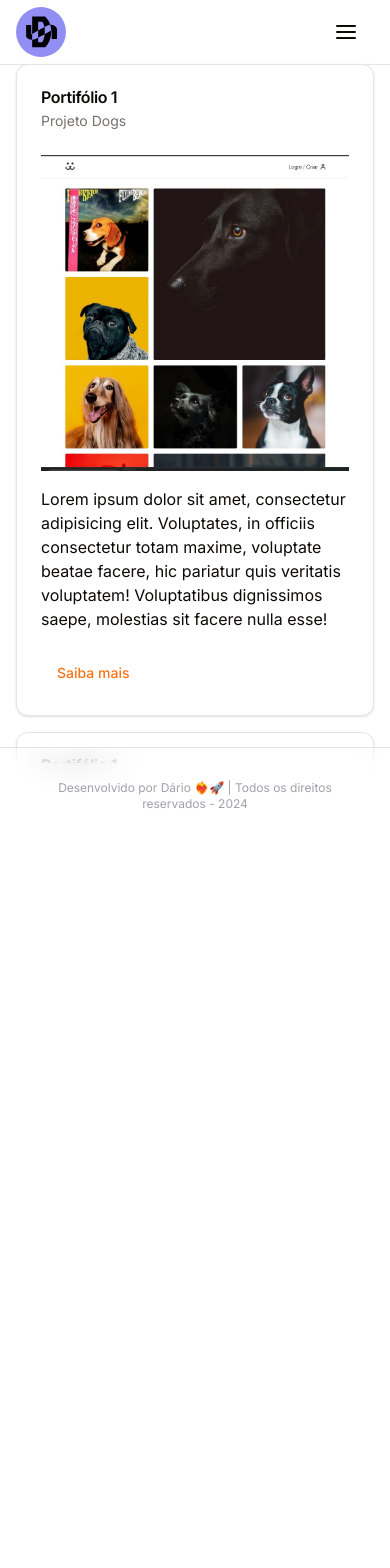
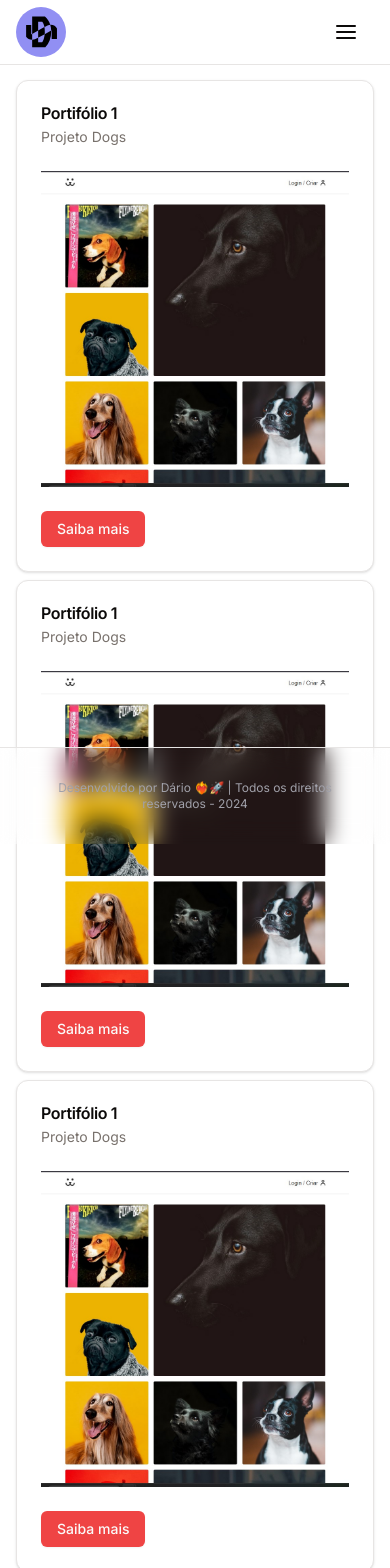
Before and after one commit to dario-souza/portfolio, a Next.js app: page /portfolio in a window 390 px wide. Shown: the top 1568 px of the page. Before the commit the page ends 844 px from the top, so only its background shows below. Built offline with nearby package versions, Linux system fonts and the light colour scheme.

Commit message:
chore: ajuste layout responsivo página de contatos

```diff
--- a/src/app/portfolio/page.tsx
+++ b/src/app/portfolio/page.tsx
@@ -8,8 +8,8 @@ export const metadata: Metadata = {
 
 const PortfolioPage = () => {
   return (
-    <section className='fullscreen'>
-      {Array.from({ length: 2 }).map((_, index) => (
+    <section className='max-w-screen-lg mx-auto px-4 py-4 sm:px-8 grid grid-cols-1 sm:grid-cols-2  gap-2  sm:gap-4'>
+      {Array.from({ length: 10 }).map((_, index) => (
         <ProjectCards key={index} />
       ))}
     </section>
--- a/src/components/header.tsx
+++ b/src/components/header.tsx
@@ -9,7 +9,7 @@ import Link from 'next/link'
 
 export const HeaderComponent = () => {
   return (
-    <header className='border-b fixed top-0 w-full backdrop-blur-sm'>
+    <header className='border-b fixed top-0 w-full backdrop-blur-sm z-20'>
       <div className='h-16 max-w-screen-lg mx-auto px-4 md:px-8 flex justify-between items-center'>
         <Link href="/"><Logo /></Link>
         <nav className="">
--- a/src/components/portfolio-card.tsx
+++ b/src/components/portfolio-card.tsx
@@ -5,7 +5,7 @@ import { Button } from './ui/button'
 
 const ProjectCards = () => {
   return (
-    <Card className='min-w-[250px] max-w-[400px]'>
+    <Card className='hover:scale-[1.02] transition-all duration-300'>
       <CardHeader>
         <CardTitle>
           Portifólio 1
@@ -15,11 +15,12 @@ const ProjectCards = () => {
         </CardDescription>
       </CardHeader>
       <CardContent>
-        <Image src="/dogs.jpg" height={934} width={910} alt='dog' sizes='100vw' priority className='mb-4' />
-        <p>Lorem ipsum dolor sit amet, consectetur adipisicing elit. Voluptates, in officiis consectetur totam maxime, voluptate beatae facere, hic pariatur quis veritatis voluptatem! Voluptatibus dignissimos saepe, molestias sit facere nulla esse!</p>
+        <Image src="/dogs.jpg" height={934} width={910} alt='dog' sizes='100vw' priority className='sm:mb-4' />
+        <p className='hidden sm:block'>Lorem ipsum dolor sit amet, consectetur adipisicing elit. Voluptates, in officiis consectetur totam maxime, voluptate beatae facere, hic pariatur quis veritatis voluptatem! Voluptatibus dignissimos saepe, molestias sit facere nulla esse!</p>
+
       </CardContent>
       <CardFooter>
-        <Button variant="link">Saiba mais</Button>
+        <Button variant="destructive">Saiba mais</Button>
       </CardFooter>
     </Card>
   )
```
